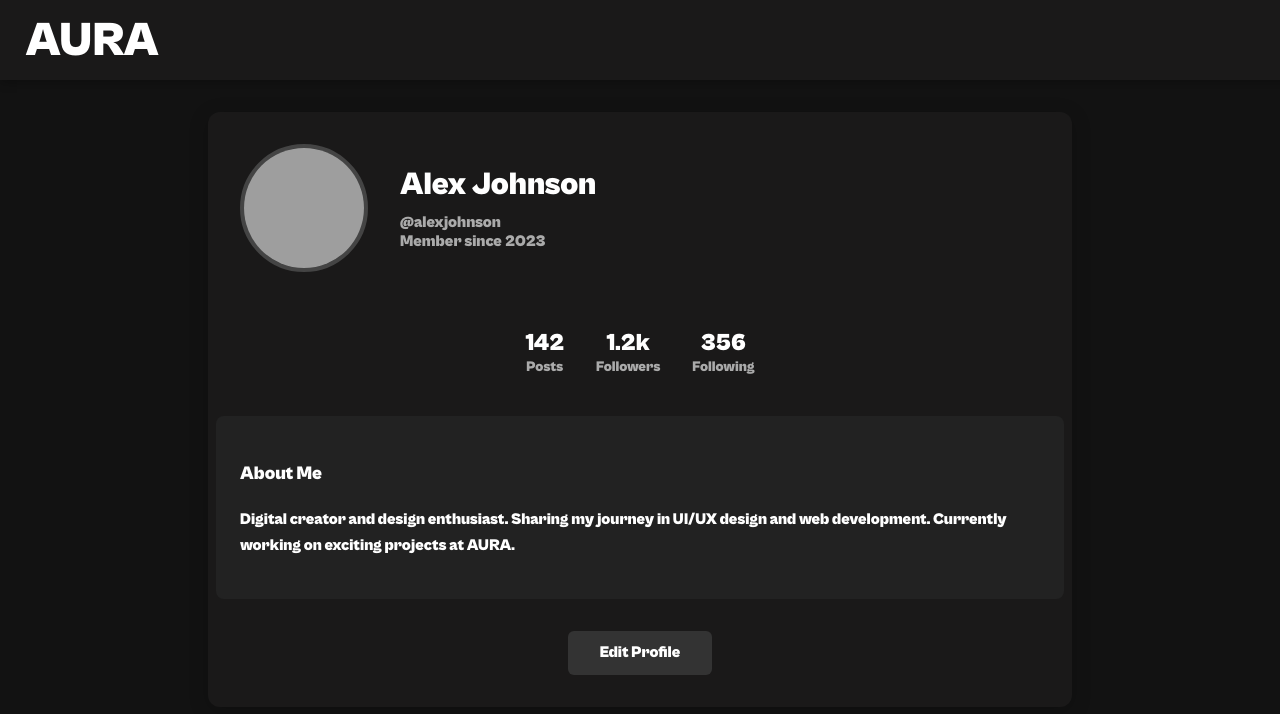
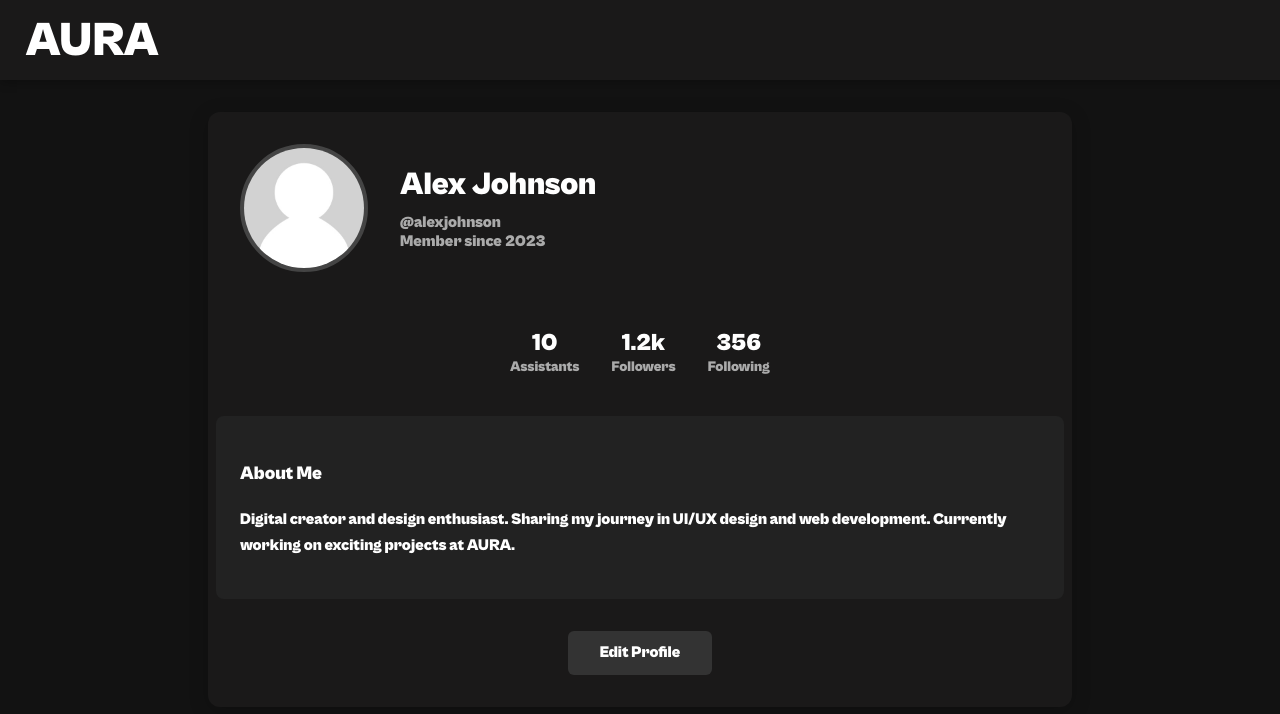
Before and after one commit to tpxforever/AURA, a Flask app: page /profile in a window 1280 px wide. Shown: the top 714 px of the page. Run offline with Flask 3, Linux system fonts and the light colour scheme; grey boxes are pictures that could not be loaded.

Commit message:
changes made to pfp page

```diff
--- a/templates/profile.html
+++ b/templates/profile.html
@@ -130,7 +130,7 @@
 
   <div class="profile-container">
     <div class="profile-header">
-      <img src="profile-picture.jpg" alt="Profile" class="avatar">
+      <img src="./static/profile-picture.jpg" alt="Profile" class="avatar">
       <div class="profile-info">
         <h2>Alex Johnson</h2>
         <p>@alexjohnson</p>
@@ -140,8 +140,8 @@
 
     <div class="stats">
       <div class="stat-item">
-        <div class="stat-value">142</div>
-        <div class="stat-label">Posts</div>
+        <div class="stat-value">10</div>
+        <div class="stat-label">Assistants</div>
       </div>
       <div class="stat-item">
         <div class="stat-value">1.2k</div>
```
Also changed, not shown: instance/user_settings.db, static/profile-picture.jpg (added).
